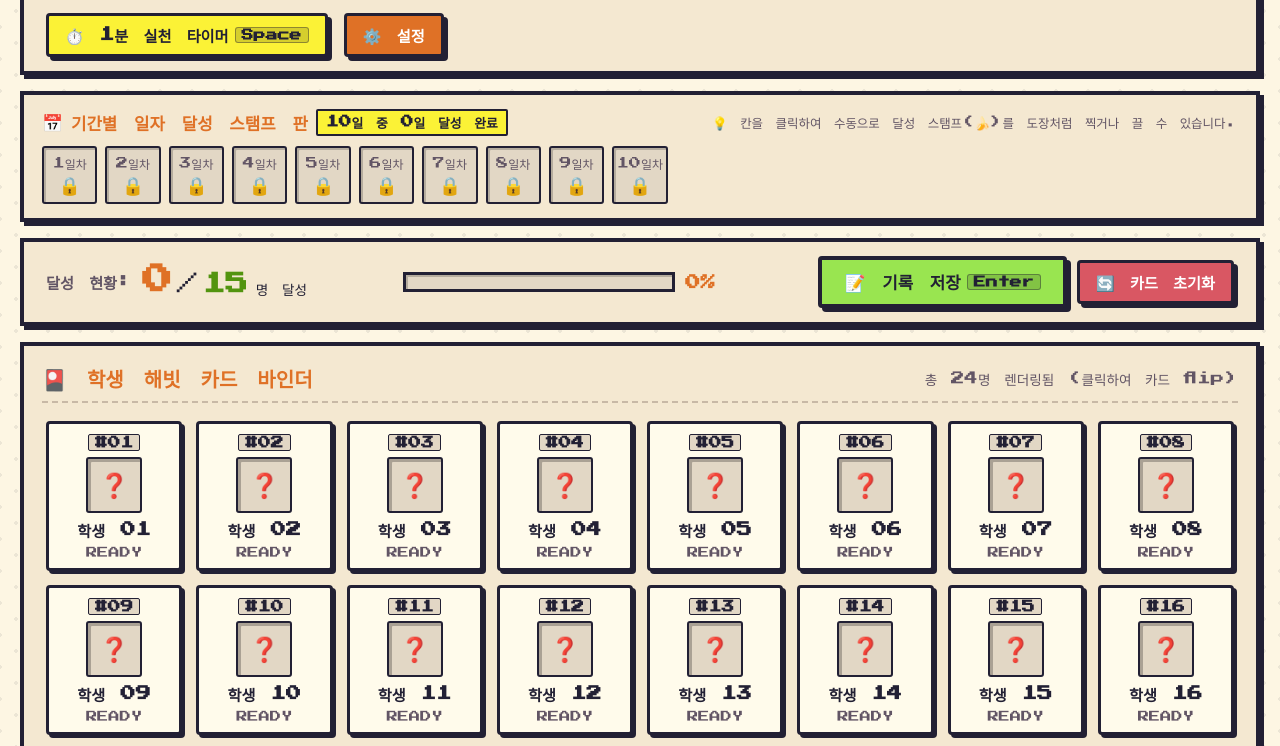
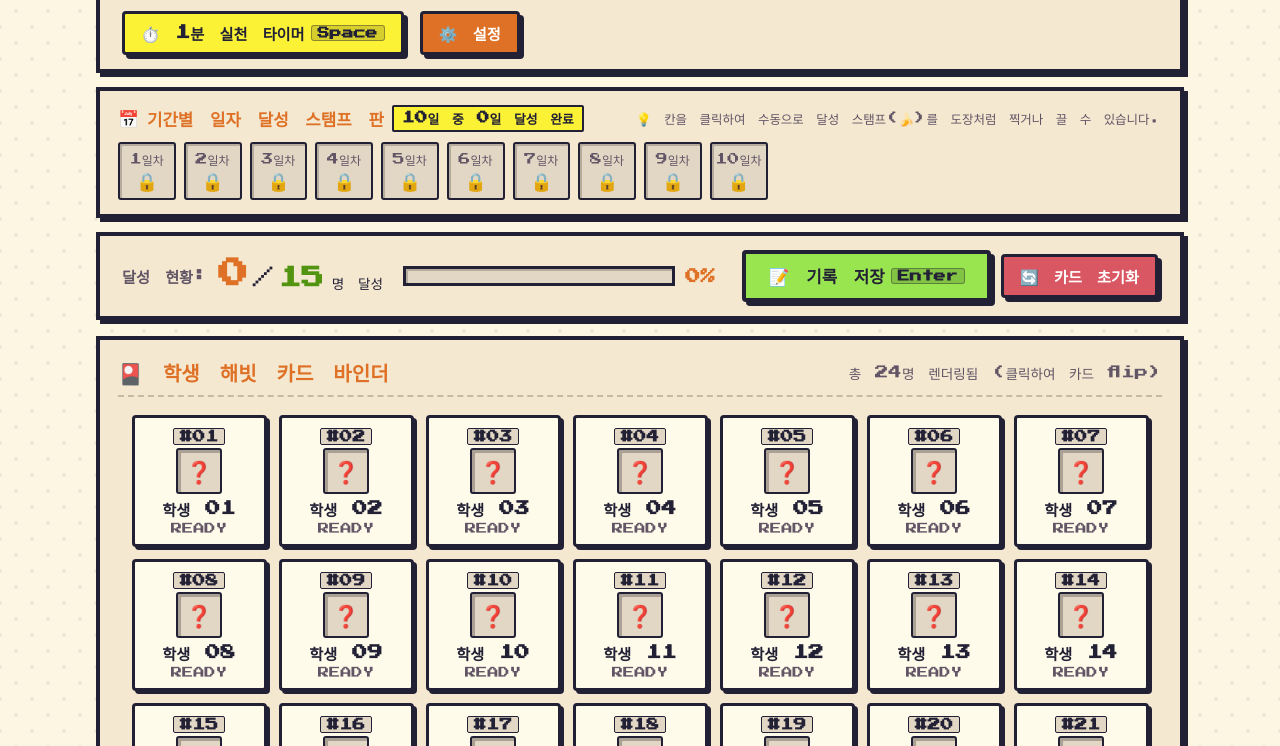
Before and after one commit to RecOPage/HabitTracker, a plain HTML site: page index.html in a window 1280 px wide. Shown: the part 165-911 px from the top of the page. Drawn offline with Linux system fonts and the light colour scheme; a web font is replaced by a local one.

Commit message:
Add files via upload

```diff
--- a/style.css
+++ b/style.css
@@ -61,12 +61,13 @@ body.pixel-body {
 
 /* Arcade App Container */
 .pixel-app-container {
-  width: 100%;
-  max-width: 1280px;
-  padding: 16px 20px;
+  width: 95%;
+  max-width: 1120px;
+  margin: 0 auto;
+  padding: 14px 16px;
   display: flex;
   flex-direction: column;
-  gap: 16px;
+  gap: 14px;
 }
 
 /* --------------------------------------------------------------------------
@@ -343,14 +344,15 @@ body.pixel-body {
 
 .card-binder-grid {
   display: grid;
-  grid-template-columns: repeat(auto-fill, minmax(130px, 1fr));
-  gap: 14px;
+  grid-template-columns: repeat(auto-fill, minmax(110px, 135px));
+  justify-content: center;
+  gap: 12px;
   padding: 4px;
 }
 
 /* Retro 8-Bit Pixel Card (3D Flip Animation) */
 .pixel-card-item {
-  height: 150px;
+  height: 132px;
   perspective: 1000px;
   cursor: pointer;
   user-select: none;
@@ -406,8 +408,8 @@ body.pixel-body {
 
 /* RPG Empty Item Slot (안쪽 음각 그림자 파인 느낌) */
 .card-avatar-box {
-  width: 56px;
-  height: 56px;
+  width: 46px;
+  height: 46px;
   background: #E2D7C5;
   border: 2px solid var(--pixel-border-dark);
   border-radius: 3px;
@@ -415,7 +417,7 @@ body.pixel-body {
   display: flex;
   align-items: center;
   justify-content: center;
-  font-size: 1.5rem;
+  font-size: 1.35rem;
 }
 
 .card-student-name {
```
